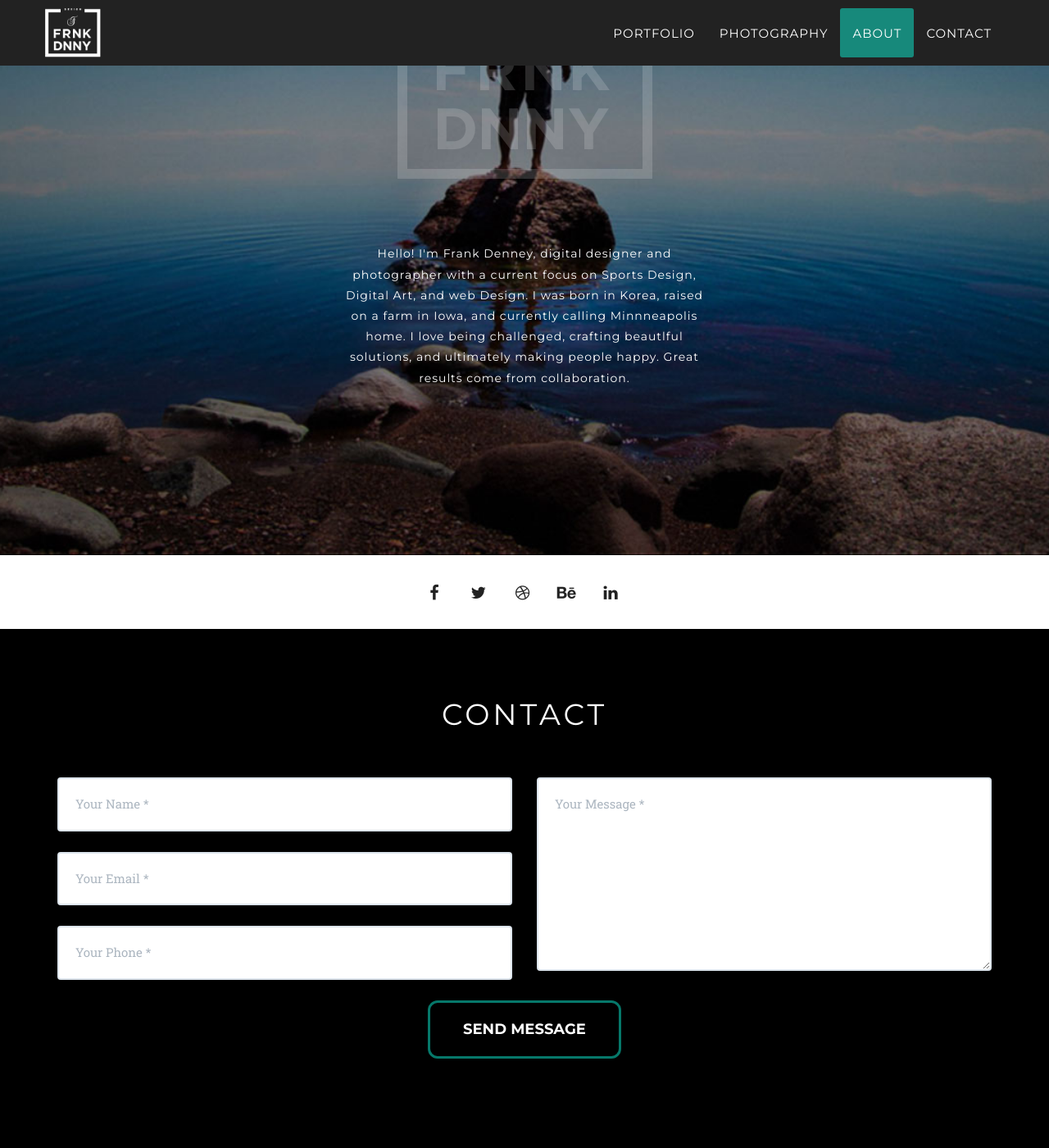
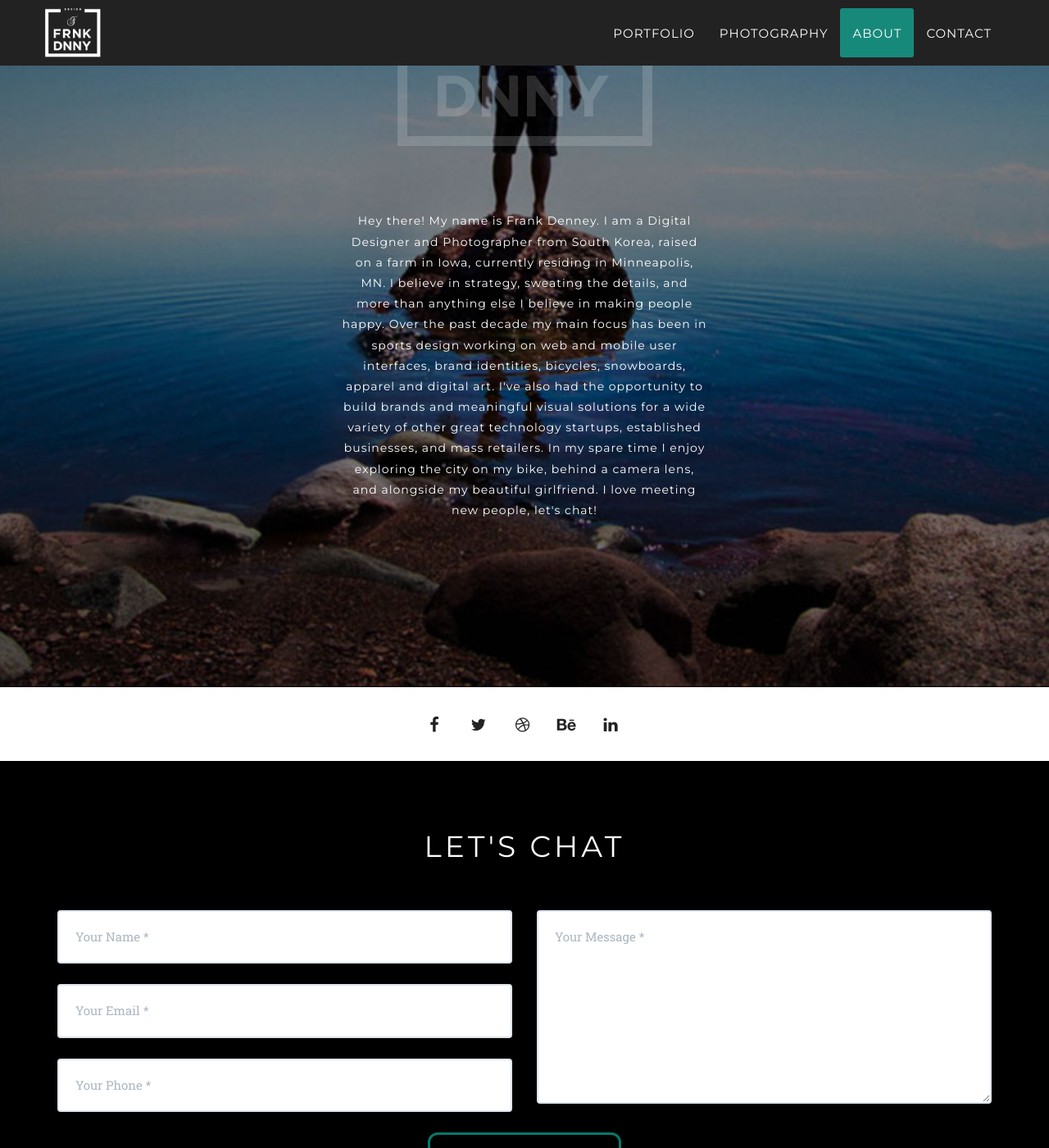
Before and after one commit to frnkdnny/frnkdnny.github.io, a Jekyll site: the page built from index.html, in a window 1280 px wide and 1400 px high, scrolled down 1820 px. Shown: the whole window at 82% size. Built offline with Jekyll 4.4.1, drawn with Linux system fonts in a browser that asks for light colours; some web fonts are replaced; some of the changed text lies outside the part shown.

Commit message:
updated copy

```diff
--- a/_includes/about.html
+++ b/_includes/about.html
@@ -5,7 +5,7 @@
       <div class="col-lg-12 text-center">
         <h2 class="section-heading">About</h2>
         <img src="/img/about-logo.png" alt="frank denney logo">
-        <h3 class="col-md-5 center-block section-subheading">Hello! I'm Frank Denney, digital designer and photographer with a current focus on Sports Design, Digital Art, and web Design. I was born in Korea, raised on a farm in Iowa, and currently calling Minnneapolis home. I love being challenged, crafting beautlful solutions, and ultimately making people happy. Great results come from collaboration.  </h3>
+        <h3 class="col-md-5 center-block section-subheading">Hey there! My name is Frank Denney. I am a Digital Designer and Photographer from South Korea, raised on a farm in Iowa, currently residing in Minneapolis, MN. I believe in strategy, sweating the details, and more than anything else I believe in making people happy. Over the past decade my main focus has been in sports design working on web and mobile user interfaces, brand identities, bicycles, snowboards, apparel and digital art. I've also had the opportunity to build brands and meaningful visual solutions for a wide variety of other great technology startups, established businesses, and mass retailers. In my spare time I enjoy exploring the city on my bike, behind a camera lens, and alongside my beautiful girlfriend. I love meeting new people, let's chat! </h3>
       </div>
     </div>
   </div>
--- a/_includes/contact.html
+++ b/_includes/contact.html
@@ -2,7 +2,7 @@
         <div class="container">
             <div class="row">
                 <div class="col-lg-12 text-center">
-                    <h2 class="section-heading">Contact</h2>
+                    <h2 class="section-heading">Let's Chat</h2>
                 </div>
             </div>
             <div class="row">
```
Also changed, not shown: _posts/featured/2014-12-17-feature.md (+3 -3 lines), img/logos/logoWordmark.png, img/portfolio/header-bg.jpg (added), img/portfolio/header-bg1.jpg (added), 11 other files.
